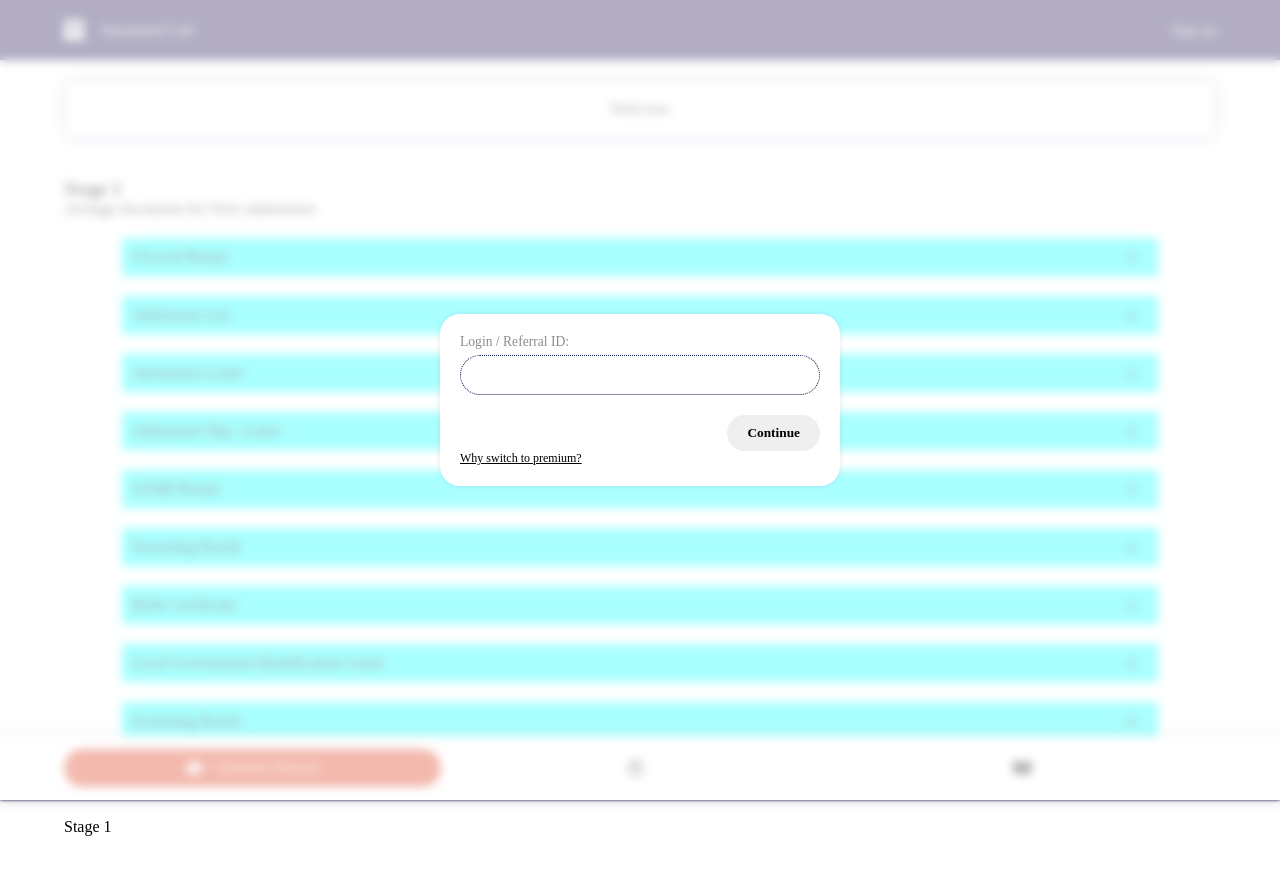
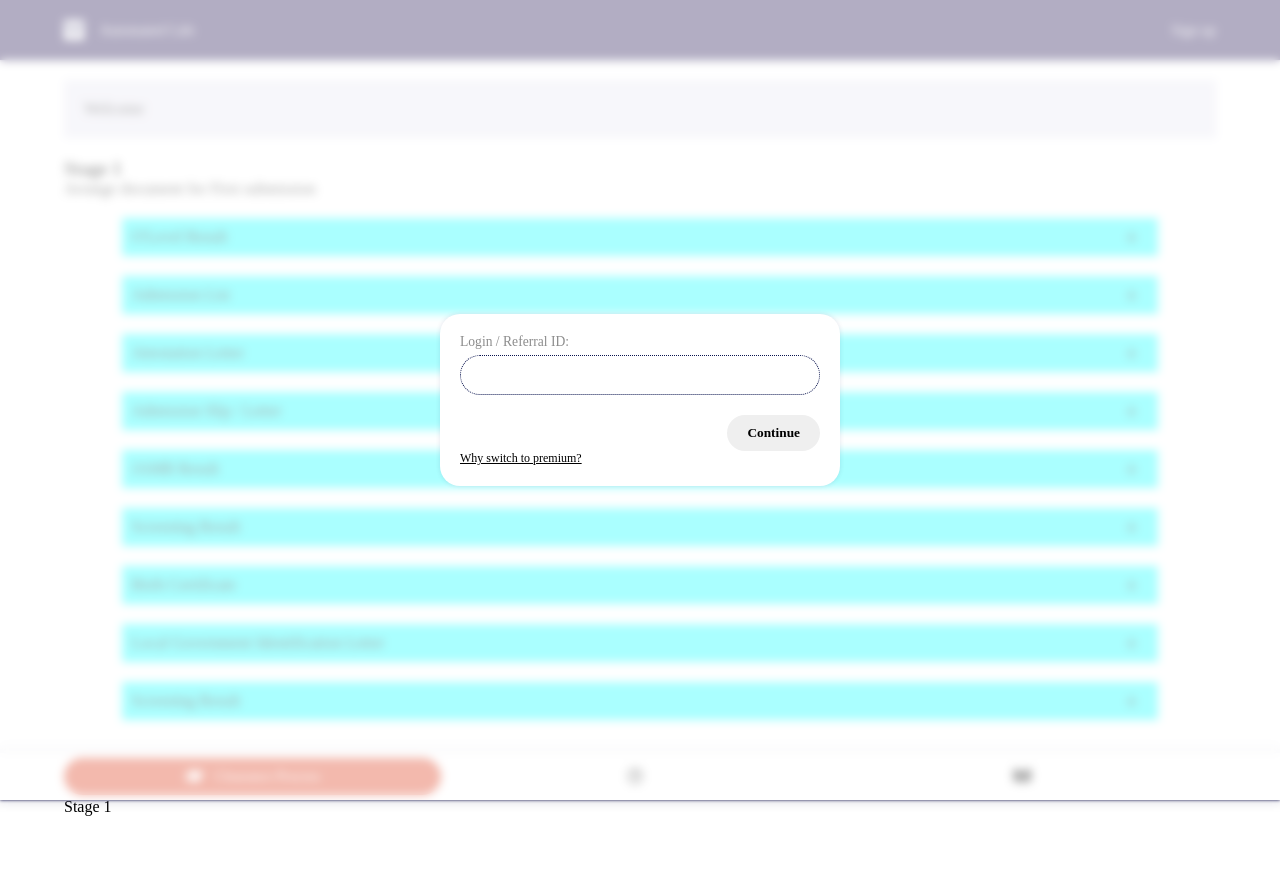
Before and after one commit to wegiveyoubrand/AutomatedCafe, a plain HTML site: page index.html in a window 1280 px wide. Drawn offline with Linux system fonts and the light colour scheme.

Commit message:
Update main.css

```diff
--- a/src/css/main.css
+++ b/src/css/main.css
@@ -58,8 +58,8 @@ footer {
       -ms-flex-pack: justify;
           justify-content: space-between;
   width: 100%;
-  height: 4rem;
-  padding: 20px 5%;
+  max-height: 4rem;
+  padding: 5px 5%;
   background-color: #fff;
   -webkit-box-shadow: 0 0 10px 3px rgba(12, 12, 70, 0.111);
           box-shadow: 0 0 10px 3px rgba(12, 12, 70, 0.111);
@@ -147,15 +147,13 @@ footer > div.active span {
   z-index: -1;
   height: auto;
   margin: 20px 0;
+  margin-bottom: 0;
 }
 
 .welcome .hello {
-  text-align: center;
-  border-radius: 10px;
+  text-align: left;
   width: 100%;
-  background-color: #fff;
-  -webkit-box-shadow: 0 0 6px rgba(17, 6, 122, 0.666);
-          box-shadow: 0 0 6px rgba(17, 6, 122, 0.666);
+  background-color: rgba(17, 6, 122, 0.111);
   padding: 20px;
 }
 
```
